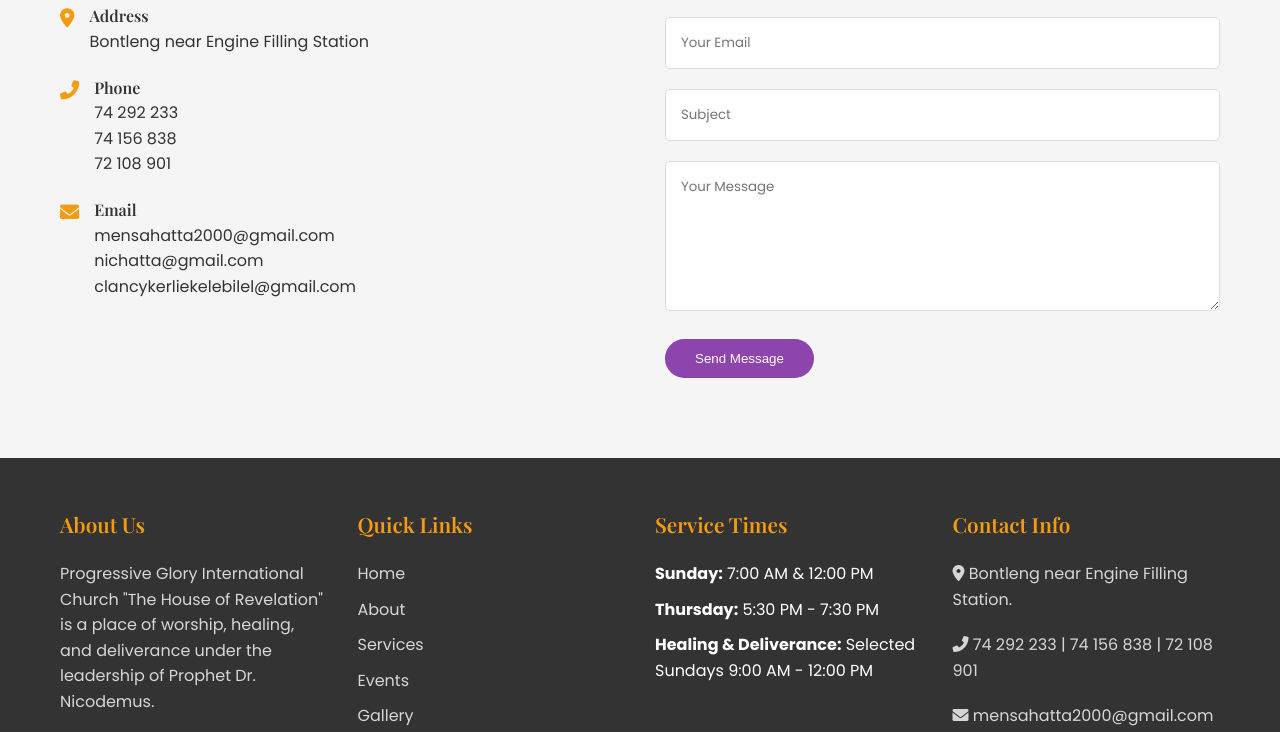
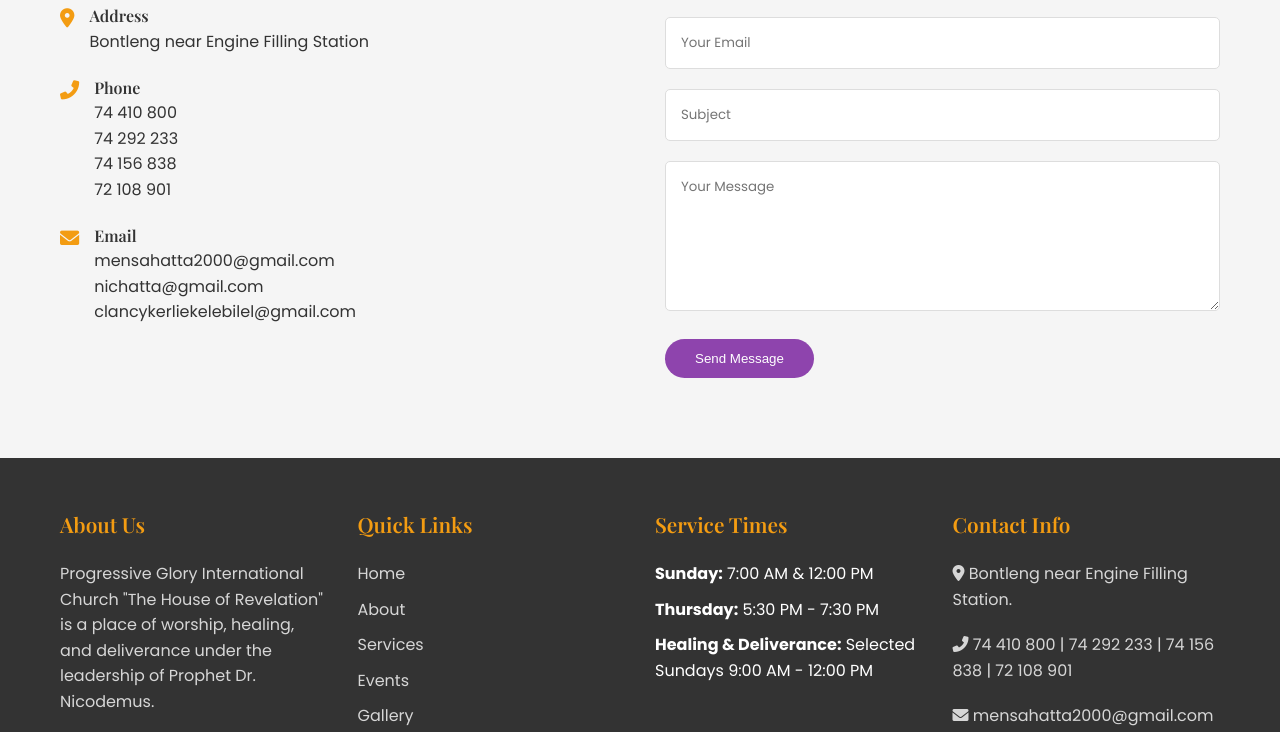
Before and after one commit to Koodirilek/houseofrevelation.github.io, a plain HTML site: page index.html in a window 1280 px wide. Shown: the part 7007-7739 px from the top of the page. Drawn offline with nearby package versions, Linux system fonts and the light colour scheme; some packages are replaced by stand-ins of ours; a script that the page names is missing.

Commit message:
Update index.html

```diff
--- a/index.html
+++ b/index.html
@@ -1179,6 +1179,7 @@ header:not(.scrolled) .mobile-menu-btn {
                             <i class="fas fa-phone-alt"></i>
                             <div>
                                 <h4>Phone</h4>
+                                <p>74 410 800</p>
                                 <p>74 292 233</p>
                                 <p>74 156 838</p>
                                 <p>72 108 901</p>
@@ -1252,7 +1253,7 @@ header:not(.scrolled) .mobile-menu-btn {
                 <div class="footer-col">
                     <h3>Contact Info</h3>
                     <p><i class="fas fa-map-marker-alt"></i> Bontleng near Engine Filling Station.</p>
-                    <p><i class="fas fa-phone-alt"></i> 74 292 233 | 74 156 838 | 72 108 901 </p>
+                    <p><i class="fas fa-phone-alt"></i>  74 410 800 | 74 292 233 | 74 156 838 | 72 108 901 </p>
                     <p><i class="fas fa-envelope"></i> mensahatta2000@gmail.com | nichatta@gmail.com | clancykerliekelebilel@gmail.com </p>
                 </div>
             </div>
```
